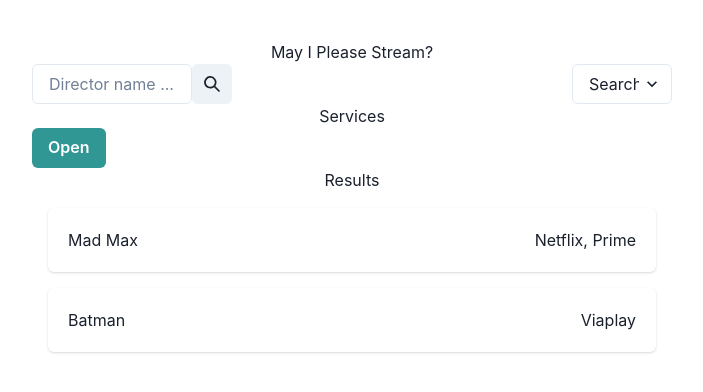
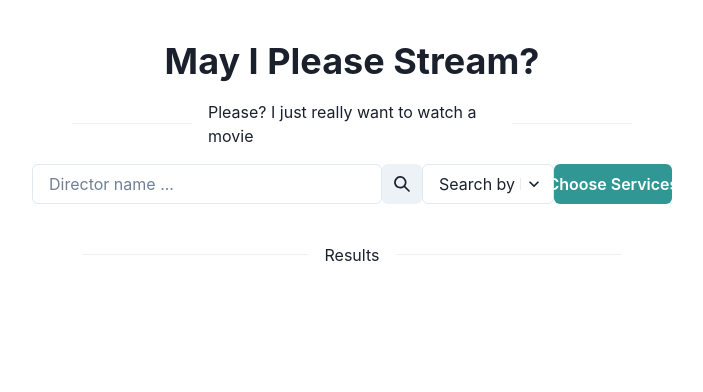
Before and after one commit to JakobSchauser/MayIPleaseStream, a React (Create React App) app in the folder may-i-please-stream/: page / in a window 1280 px wide. Shown: the top 392 px of the page, without its empty margins (288-991 px from the left). Built offline with nearby package versions, Linux system fonts and the light colour scheme.

Commit message:
we have a working example. implementing cookies

```diff
--- a/may-i-please-stream/src/App.js
+++ b/may-i-please-stream/src/App.js
@@ -33,6 +33,10 @@ import { Spacer } from '@chakra-ui/react'
 import { SearchIcon } from '@chakra-ui/icons'
 import { IconButton } from '@chakra-ui/react'
 import { Box } from '@chakra-ui/react'
+import { Heading } from '@chakra-ui/react'
+import { AbsoluteCenter } from '@chakra-ui/react'
+import { SimpleGrid } from '@chakra-ui/react'
+import { Badge } from '@chakra-ui/react'
 
 export default function App() {
   // 2. Wrap ChakraProvider at the root of your app
@@ -48,13 +52,12 @@ export default function App() {
 
 function MainApp() {
   const [services, setServices] = useState(Array(7).fill(false));
-  const [data, setData] = useState([{"title":"Mad Max","services":"Netflix, Prime"}, {"title":"Batman","services":"Viaplay"}]);
+  const [data, setData] = useState([]);
   // const [search, setSearch] = useState("");
   let availableServices = ["Netflix", "Filmstriben", "Disney+", "HBO MAX", "Prime Video", "Sky Showtime", "Viaplay"];
 
   function handleTickboxCheck(i) {
     var newServices = services.slice();
-    var a = 1;
     newServices[i] = !newServices[i];
     setServices(newServices);
     console.log(newServices);
@@ -104,22 +107,38 @@ function MainApp() {
     <>
     <div className="app-frame">
       <div className="header">
-        <h2 className='title'>May I Please Stream?</h2>
+        <Center>
+        <Heading size="xl" isTruncated>
+          May I Please Stream?
+        </Heading>
+        </Center>
+        <Box position='relative' padding='10'>
+          <Divider />
+          <AbsoluteCenter bg='white' px='4'>
+            Please? I just really want to watch a movie
+          </AbsoluteCenter>
+        </Box>
         {/* <SearchBar handleSubmit = {onSubmit}/> */}
-        <InputField onSubmit = {onSubmit}/>
-        <h3 className='title'> Services</h3>
-        <DrawerExample services={ availableServices } handleTickboxCheck= { handleTickboxCheck }/>
+        <InputField onSubmit = {onSubmit} availableServices={ availableServices } handleTickboxCheck = {handleTickboxCheck}/>
       </div>
     <div className="results-frame">
-      <h3 className='title'>Results</h3>
+      <Box position='relative' padding='50px'>
+        <Divider />
+        <AbsoluteCenter bg='white' px='4'>
+          Results
+        </AbsoluteCenter>
+      </Box>
+
       <div className="results">
-        <VStack spacing={4} align='stretch'>
+      <SimpleGrid columns={2} spacing={10}>
+
+
         {data.map(function (item, i){
           if(item){
             return <Result name={item["title"]} services={item["services"]} />
           }
         })}
-        </VStack>
+      </SimpleGrid>
       </div>
     </div>
     </div>
@@ -130,7 +149,7 @@ function MainApp() {
 
 function ActionDropdown({setSearchMode}) {
   return(
-  <Select  onChange={(event) => setSearchMode(event) } width = "100%">
+  <Select  onChange={(event) => setSearchMode(event) } width = "200px">
     <option value='Director'>Search by Director</option>
     <option value='Actor'>Search by Actor</option>
     <option value='Genre'>Search by Genre</option>
@@ -143,9 +162,13 @@ function Result({name, services}) {
     <Card>
       <CardBody>
         <Flex spacing={4} >
-          <h3>{name}</h3>
+          {name}
           <Spacer />
-          <h2> {services} </h2>
+          <Box >
+            <SimpleGrid columns = {Math.min((services.split(",").length),3)} spacing={1} >
+            {services.split(",").map((s) =><><Badge> {s.trim()}</Badge> </> )}
+            </SimpleGrid>
+          </Box>
         </Flex>
         </CardBody>
     </Card>
@@ -155,16 +178,16 @@ function Result({name, services}) {
 function SearchBar({onSubmit, searchMode}) {
   return (
     <form onSubmit={(e) => onSubmit(e)}>
-      <Flex spacing={4} width = "200%">
-        <Input placeholder= {String(searchMode) + " name ..."}  width='auto'  />
+      <HStack spacing={0} >
+        <Input placeholder= {String(searchMode) + " name ..."}  width='350px'  />
         <IconButton type="submit" aria-label='Search database' icon={<SearchIcon />} />
-      </Flex>
+        </HStack>
     </form>
   );
 }
 
 
-function InputField({onSubmit}) {
+function InputField({onSubmit, availableServices, handleTickboxCheck}) {
   const [searchMode, setSearchMode] = useState("Director");
 
   function onSearchModeChange(event) {
@@ -173,14 +196,12 @@ function InputField({onSubmit}) {
 
   return (
     // <Flex spacing={4} >
-    <Flex spacing={4} >
-    <Box width = "100px">
+    <Flex spacing={4} width = "100%">
     <SearchBar onSubmit = {onSubmit} searchMode = {searchMode}/>
-    </Box>
     <Spacer />
-    <Box width = "100px">
     <ActionDropdown setSearchMode={onSearchModeChange}/>
-    </Box>
+    <Spacer />
+    <DrawerExample services={ availableServices } handleTickboxCheck= { handleTickboxCheck }/>
     </Flex>
   // </Flex>
   );
@@ -190,10 +211,15 @@ function DrawerExample({services , handleTickboxCheck}) {
   const { isOpen, onOpen, onClose } = useDisclosure()
   const btnRef = React.useRef()
 
+  function onSave() {
+
+    onClose();
+  }
+
   return (
     <>
       <Button ref={btnRef} colorScheme='teal' onClick={onOpen}>
-        Open
+        Choose Services
       </Button>
 
       <Drawer
@@ -223,7 +249,7 @@ function DrawerExample({services , handleTickboxCheck}) {
             <Button variant='outline' mr={3} onClick={onClose}>
               Cancel
             </Button>
-            <Button colorScheme='blue'>Save</Button>
+            <Button colorScheme='blue' onClick = {onSave}>Save</Button>
           </DrawerFooter>
         </DrawerContent>
       </Drawer>
```
